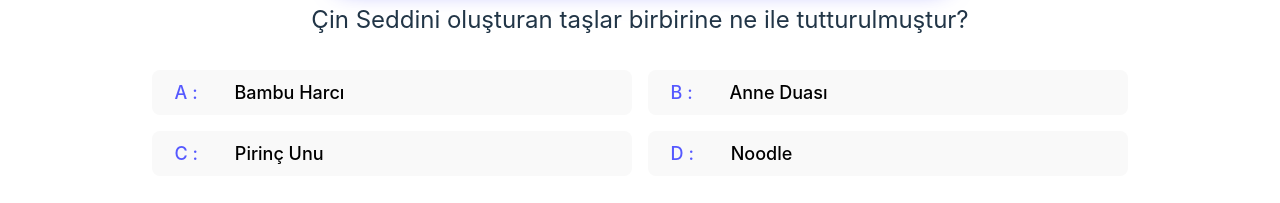
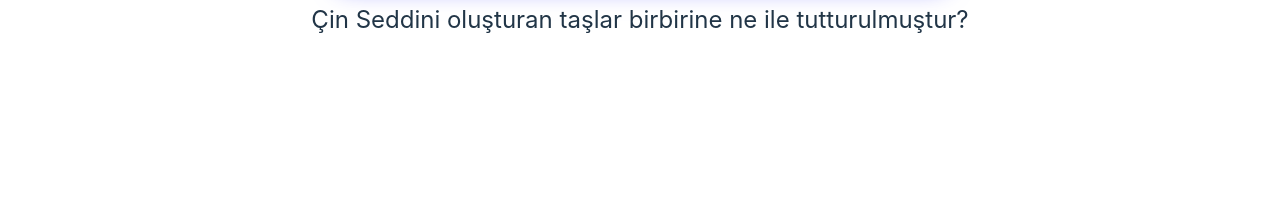
Before and after one commit to mfatihfedai/Question-app, a React (Vite) app: page / in a window 1280 px wide. Both pictures are taken after a click on the button "Start Test". Shown: the part 569-772 px from the top of the page. Built offline with nearby package versions, Linux system fonts and the light colour scheme.

Commit message:
time set up

```diff
--- a/src/Questions.jsx
+++ b/src/Questions.jsx
@@ -13,7 +13,7 @@ function Questions({ questions }) {
     useEffect(() => {
         const time = setTimeout(() => {
             setShowOptions(true);
-        }, 100);
+        }, 10000);
 
         return () => setShowOptions(false);
 
```
